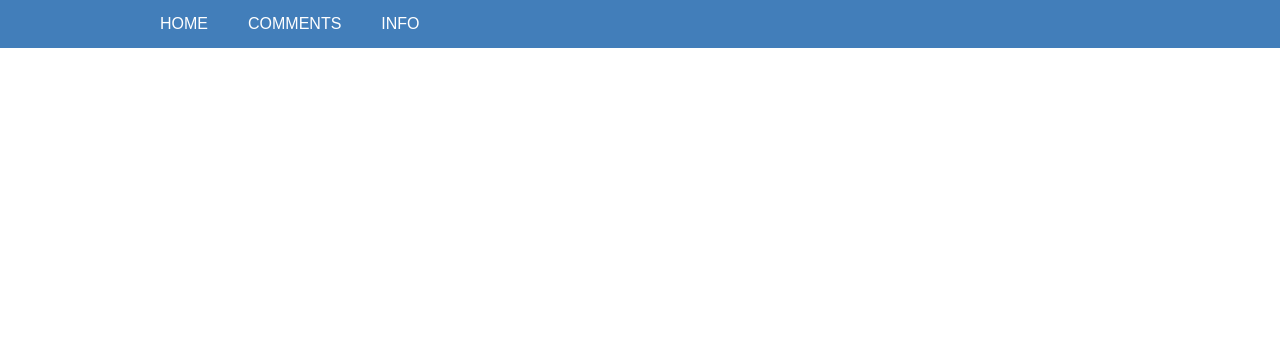
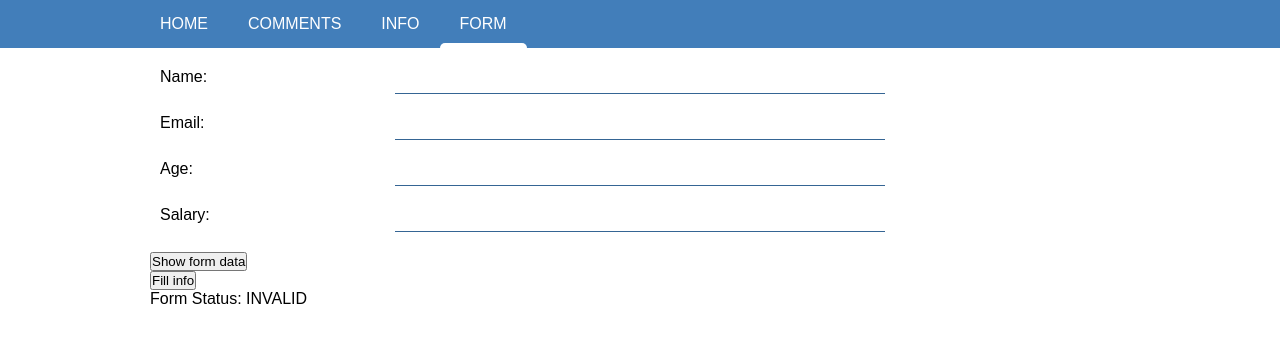
Before and after one commit to YuriyChobanyuk/ngPortfolio, an Angular app: page /form in a window 1280 px wide. Before the commit this address led to /. Shown: the top 342 px of the page. Built offline with nearby package versions, Linux system fonts and the light colour scheme.

Commit message:
form added

```diff
--- a/src/app/app-routing.module.ts
+++ b/src/app/app-routing.module.ts
@@ -3,6 +3,7 @@ import { Routes, RouterModule } from '@angular/router';
 import {BaseinfoComponent} from './baseinfo/baseinfo.component';
 import {CommentsComponent} from './comments/comments.component';
 import {FullInfoComponent} from './full-info/full-info.component';
+import {MyformComponent} from './myform/myform.component';
 
 
 const routes: Routes = [
@@ -21,6 +22,10 @@ const routes: Routes = [
   {
     path: 'fullinfo',
     component: FullInfoComponent
+  },
+  {
+    path: 'form',
+    component: MyformComponent
   }
 ];
 
--- a/src/app/comment.service.ts
+++ b/src/app/comment.service.ts
@@ -4,6 +4,8 @@ export interface Comment {
   name: string;
   message: string;
   date: any;
+  salary?: string;
+  age?: number;
 }
 
 @Injectable({
--- a/src/app/comments/comments.component.ts
+++ b/src/app/comments/comments.component.ts
@@ -14,7 +14,7 @@ export class CommentsComponent implements OnInit {
   message = '';
 
   sendComment() {
-    if (this.name.length < 2 || this.message.length == 0){
+    if (this.name.length < 2 || this.message.length === 0) {
       alert('Invalid input info');
       return false;
     }
@@ -22,7 +22,7 @@ export class CommentsComponent implements OnInit {
       name: this.name,
       message: this.message,
       date: new Date(Date.now())
-    }
+    };
     this.commentService.addComment(comment);
     this.name = this.message = '';
   }
--- /dev/null
+++ b/src/app/myform/myform.component.html
@@ -0,0 +1,31 @@
+<div class="wrapper">
+  <div class="row"></div>
+  <form [formGroup]="userData" class="user-form">
+    <label class=" m-b-20">
+      <span class="column-desktop-1-4">Name:</span>
+      <input class='column-desktop-1-2' type="text" formControlName="name" required="name is required">
+    </label>
+    <label class=" m-b-20">
+      <span class="column-desktop-1-4">Email:</span>
+      <input class='column-desktop-1-2' type="email" formControlName="email" required="email is required">
+    </label>
+    <label class=" m-b-20">
+      <span class="column-desktop-1-4">Age:</span>
+      <input class='column-desktop-1-2' type="text" formControlName="age" required="age is required">
+    </label>
+    <label class=" m-b-20">
+      <span class="column-desktop-1-4">Salary:</span>
+      <input class='column-desktop-1-2' type="text" formControlName="salary">
+    </label>
+  </form>
+  <p>
+    <button (click)="showData()">Show form data</button>
+  </p>
+  <p>
+    <button (click)="fullInData()">Fill info</button>
+  </p>
+  <p>
+    Form Status: {{ userData.status }}
+  </p>
+
+</div>
--- /dev/null
+++ b/src/app/myform/myform.component.sass
@@ -0,0 +1,15 @@
+@import "../../assets/sass/vars"
+
+.user-form
+  display: flex
+  flex-wrap: wrap
+
+  label
+    flex-basis: 100%
+    display: flex
+
+    input
+      border: none
+      outline: none
+      padding: 5px 10px
+      border-bottom: 1px solid $main-color-darken
--- /dev/null
+++ b/src/app/myform/myform.component.ts
@@ -0,0 +1,42 @@
+import { Component, OnInit } from '@angular/core';
+import {FormControl, FormGroup, Validators} from '@angular/forms';
+
+@Component({
+  selector: 'app-myform',
+  templateUrl: './myform.component.html',
+  styleUrls: ['./myform.component.sass']
+})
+export class MyformComponent implements OnInit {
+
+  userData = new FormGroup({
+    name: new FormControl('', [Validators.minLength(2)]),
+    email: new FormControl('', [Validators.email]),
+    age: new FormControl('', [Validators.min(18)]),
+    salary: new FormControl('', [Validators.max(1000000)])
+  });
+
+  fullInData() {
+    this.userData.patchValue({
+      name: 'username',
+      email: 'test@super.com',
+      age: '18',
+      salary: 999999
+    });
+  }
+
+  showData() {
+    console.log(this.userData.value);
+    this.userData.patchValue({
+      name: '',
+      email: '',
+      age: '',
+      salary: ''
+    });
+  }
+
+  constructor() { }
+
+  ngOnInit() {
+  }
+
+}
--- a/src/app/navigation/navigation.component.html
+++ b/src/app/navigation/navigation.component.html
@@ -4,6 +4,7 @@
       <a routerLink='baseinfo'>Home</a>
       <a routerLink='comments'>Comments</a>
       <a routerLink='fullinfo'>Info</a>
+      <a routerLink="form">Form</a>
     </div>
   </div>
 </nav>
```
Also changed, not shown: src/app/app.module.ts (+6 -2 lines).
